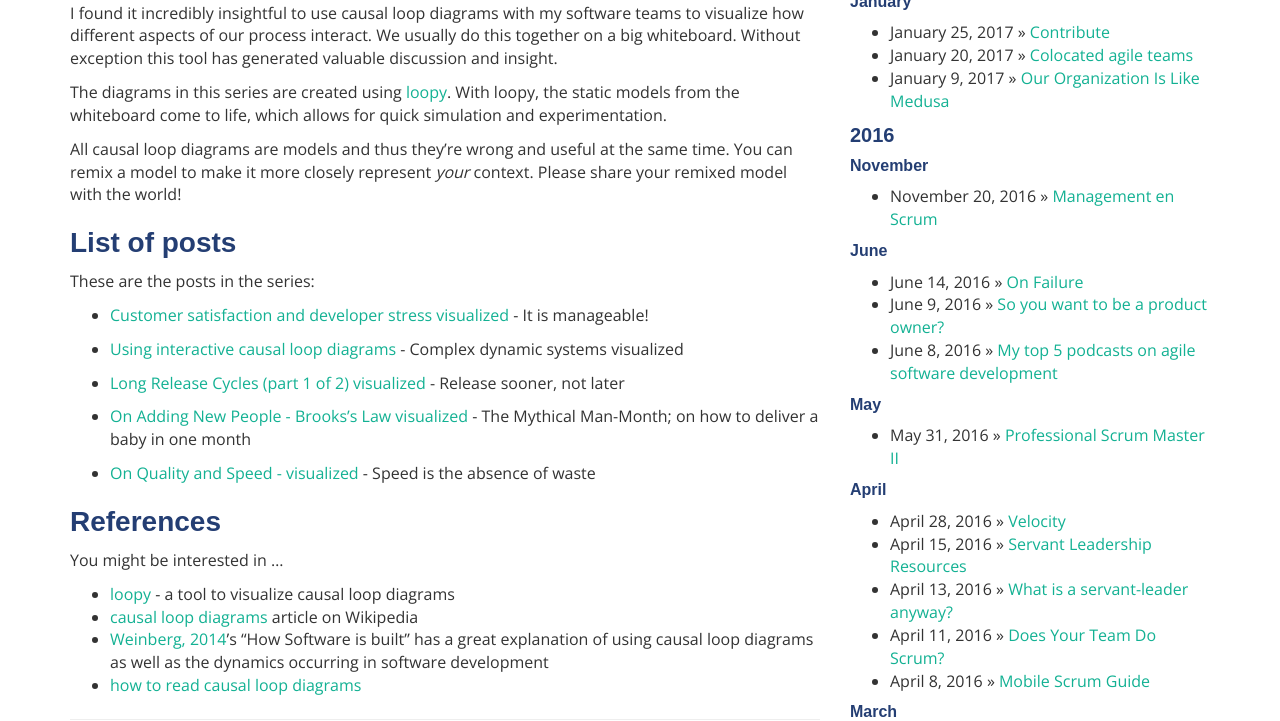
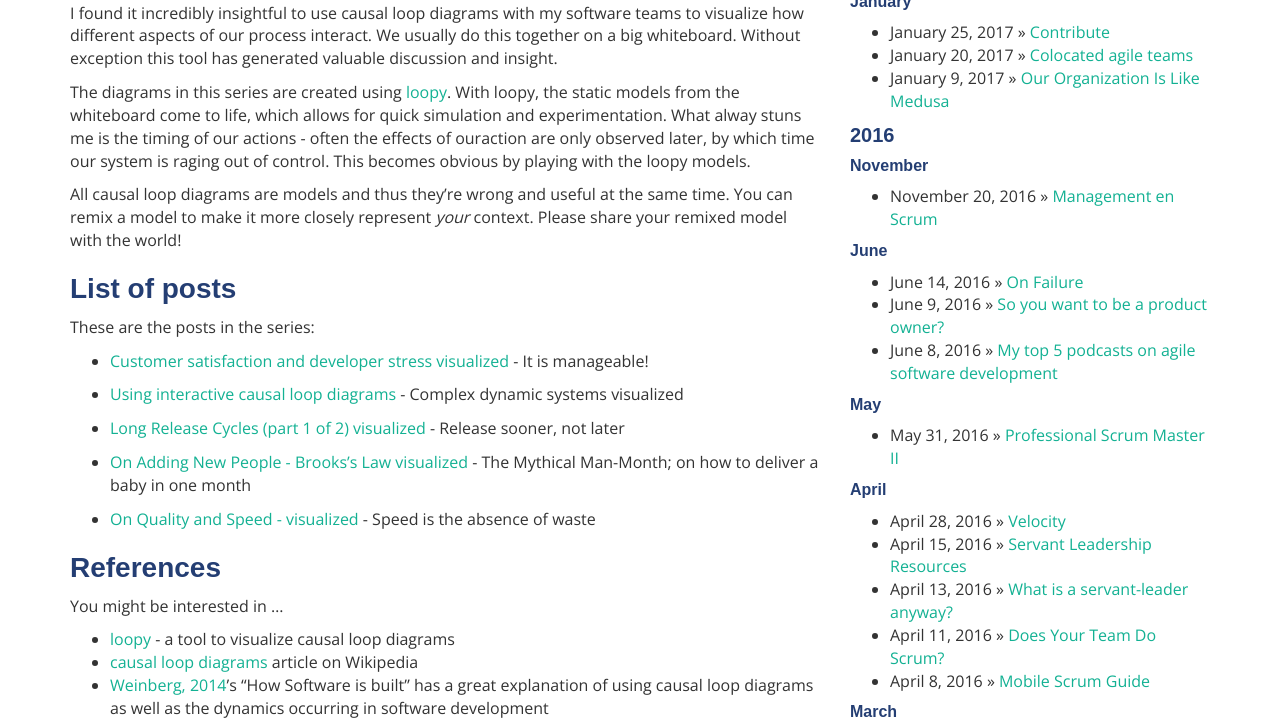
Before and after one commit to serraict/serraict.github.io, a Jekyll site: the page built from _posts/thoughts/2017-06-26-loopy-summary.md, in a window 1280 px wide and 900 px high, scrolled down 645 px, cut to the strip 179-900 px from the top of the window. Built offline with Jekyll 4.4.1, drawn with Linux system fonts in a browser that asks for light colours; nearby versions of some CDN libraries; some web fonts are replaced; comment, search, counter and statistics services are not loaded.

Commit message:
Add note on loopy

```diff
--- a/_posts/thoughts/2017-06-26-loopy-summary.md
+++ b/_posts/thoughts/2017-06-26-loopy-summary.md
@@ -25,6 +25,10 @@ Without exception this tool has generated valuable discussion and insight.
 The diagrams in this series are created using [loopy].
 With loopy, the static models from the whiteboard come to life,
 which allows for quick simulation and experimentation.
+What alway stuns me is the timing of our actions -
+often the effects of ouraction are only observed later,
+by which time our system is raging out of control.
+This becomes obvious by playing with the loopy models.
 
 {% include on-causal-loops.md %}
 
```
